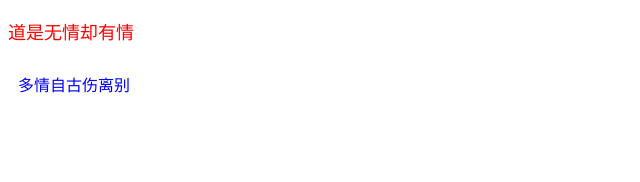
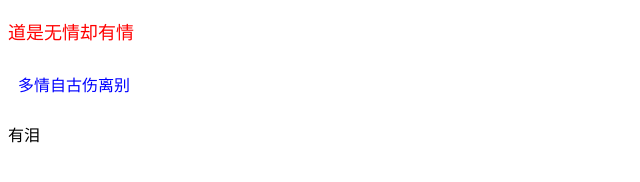
Before and after one commit to 13500636291/hannNO1, a plain HTML site: page index.html in a window 1280 px wide. Shown: the full height of the page, 0-640 px from the left. Drawn offline with Linux system fonts and the light colour scheme.

Commit message:
修改了本地index.html

```diff
--- a/index.html
+++ b/index.html
@@ -14,6 +14,7 @@
     <title>无痕</title>
     <p class="prev">道是无情却有情</p>
     <p class="next">多情自古伤离别</p>
+    <div>有泪</div>
 </body>
 
 </html>
```
